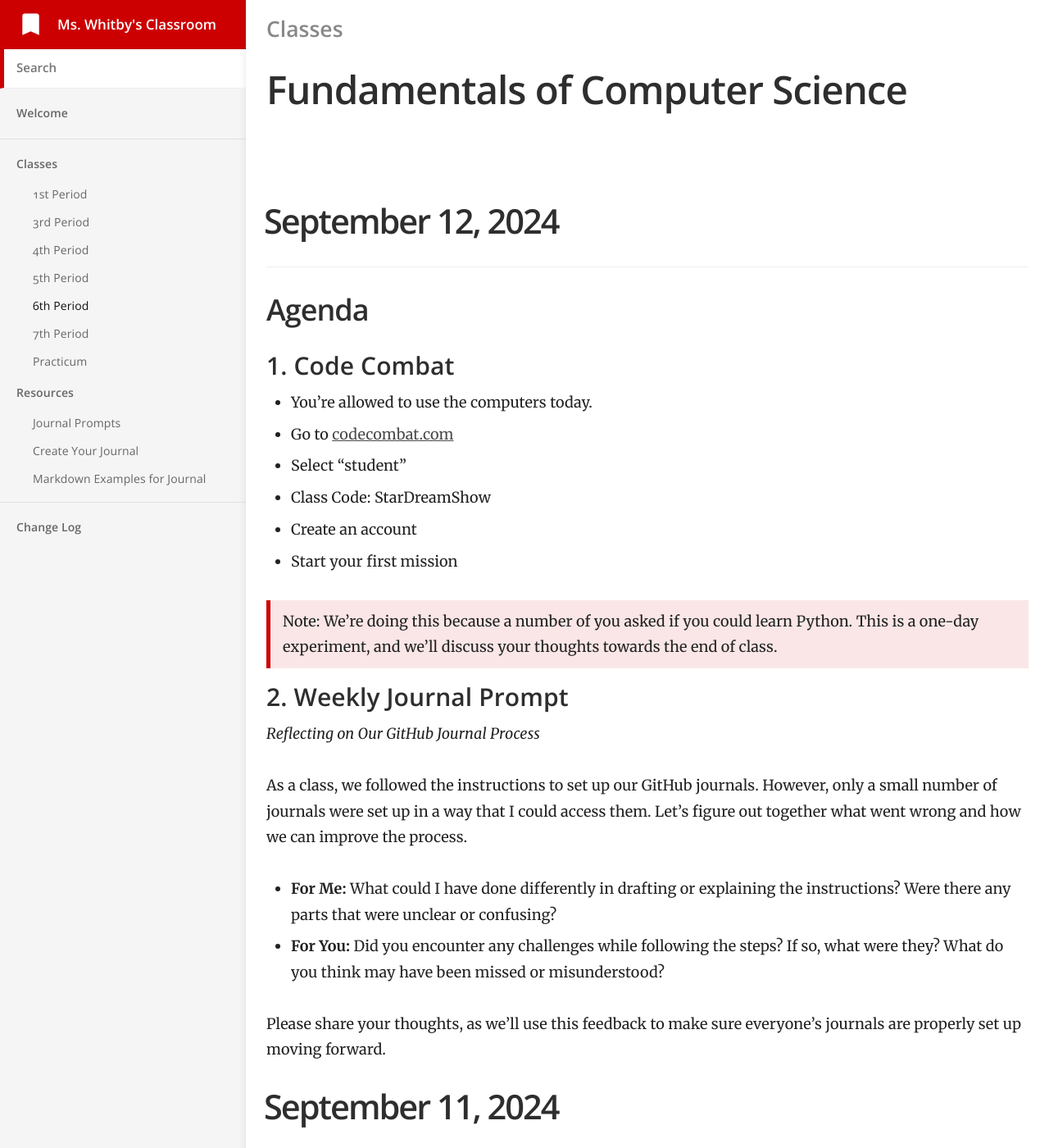
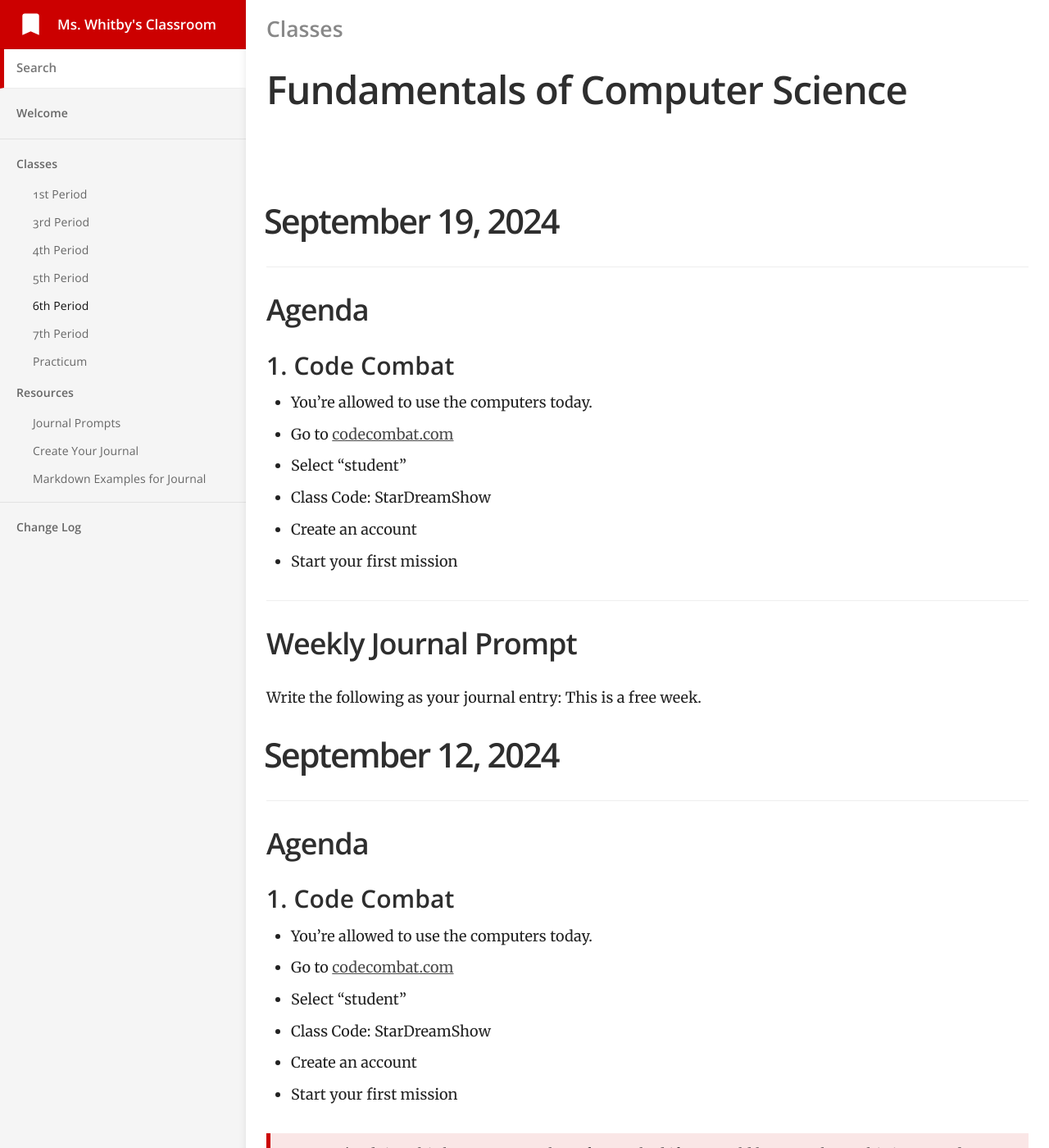
Before and after one commit to mswhitby/classroom, a Jekyll site: the page built from _docs/classes/6th.md, in a window 1280 px wide and 1400 px high. Shown: the whole window at 82% size. Built offline with Jekyll 4.4.1, drawn with Linux system fonts in a browser that asks for light colours.

Commit message:
Updated 6th

```diff
--- a/_docs/classes/6th.md
+++ b/_docs/classes/6th.md
@@ -4,6 +4,23 @@ subtitle: Fundamentals of Computer Science
 category: Classes
 order: 5
 ---
+
+# September 19, 2024
+
+## Agenda
+
+### 1. Code Combat
+
+- You're allowed to use the computers today.
+- Go to [codecombat.com](https://codecombat.com)
+- Select "student"
+- Class Code: StarDreamShow
+- Create an account
+- Start your first mission
+
+## Weekly Journal Prompt
+
+Write the following as your journal entry: This is a free week.
 
 # September 12, 2024
 
```
